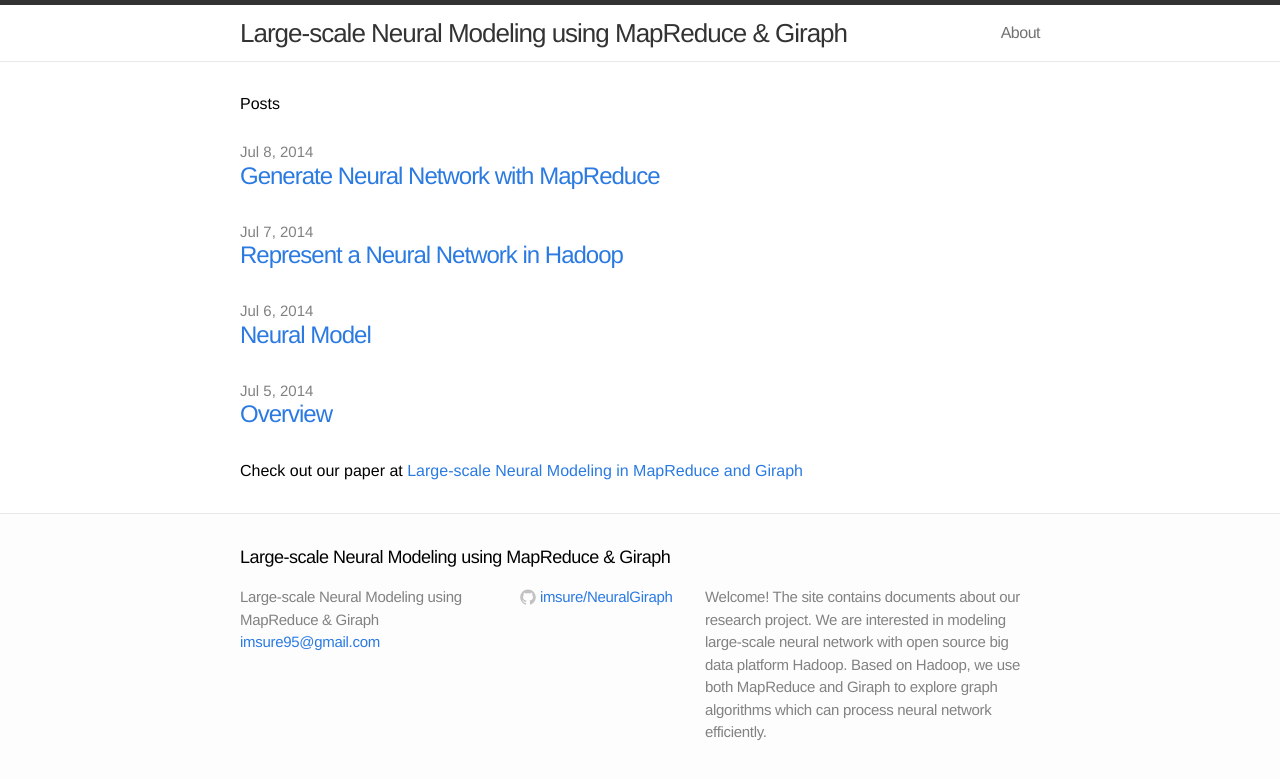
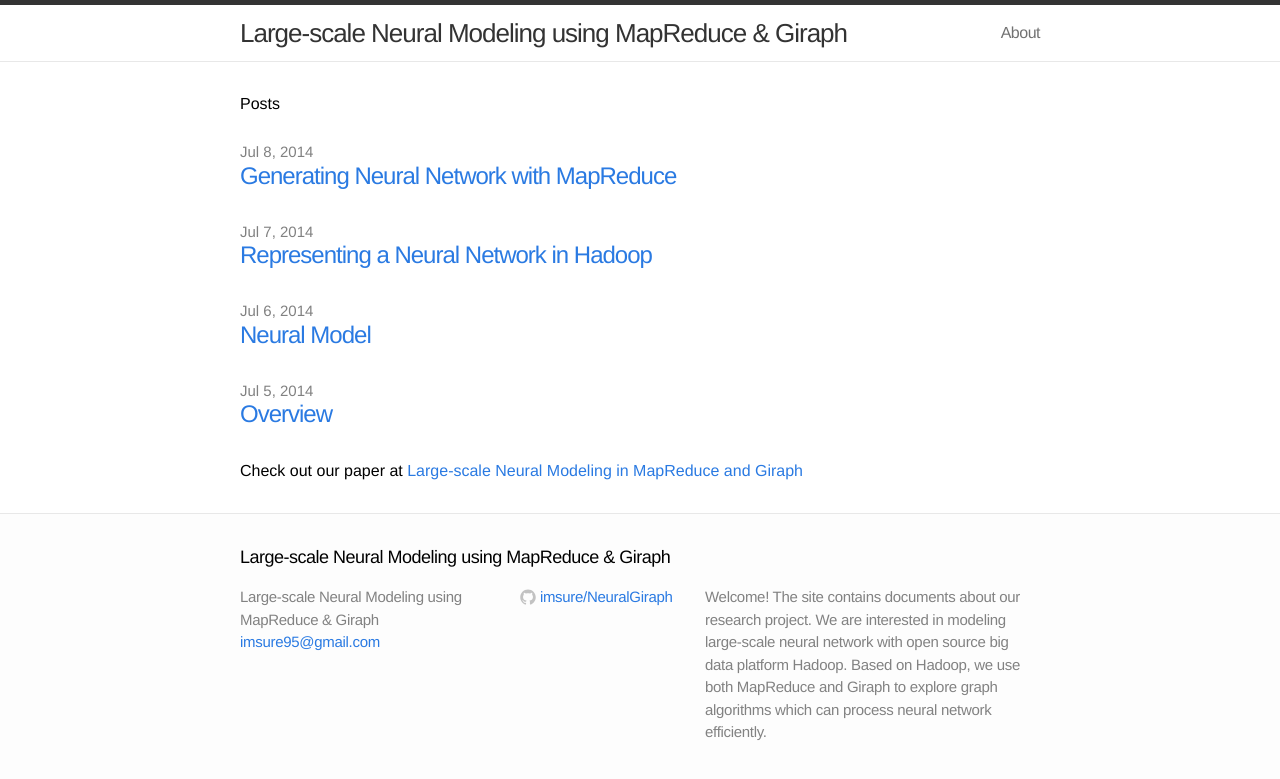
Before and after one commit to imsure/NeuralGiraph, a Jekyll site: the page built from index.html, in a window 1280 px wide. Shown: the top 779 px of the page. Built offline with Jekyll 4.4.1, drawn with Linux system fonts in a browser that asks for light colours.

Commit message:
modify post names

```diff
--- a/_posts/2014-07-07-represent-neural-network.markdown
+++ b/_posts/2014-07-07-represent-neural-network.markdown
@@ -1,6 +1,6 @@
 ---
 layout: post
-title:  "Represent a Neural Network in Hadoop"
+title:  "Representing a Neural Network in Hadoop"
 date:   2014-07-07 21:58:57
 categories: documents
 ---
--- a/_posts/2014-07-08-generate-neural-network.markdown
+++ b/_posts/2014-07-08-generate-neural-network.markdown
@@ -1,6 +1,6 @@
 ---
 layout: post
-title:  "Generate Neural Network with MapReduce"
+title:  "Generating Neural Network with MapReduce"
 date:   2014-07-08 21:58:57
 categories: documents
 ---
```
